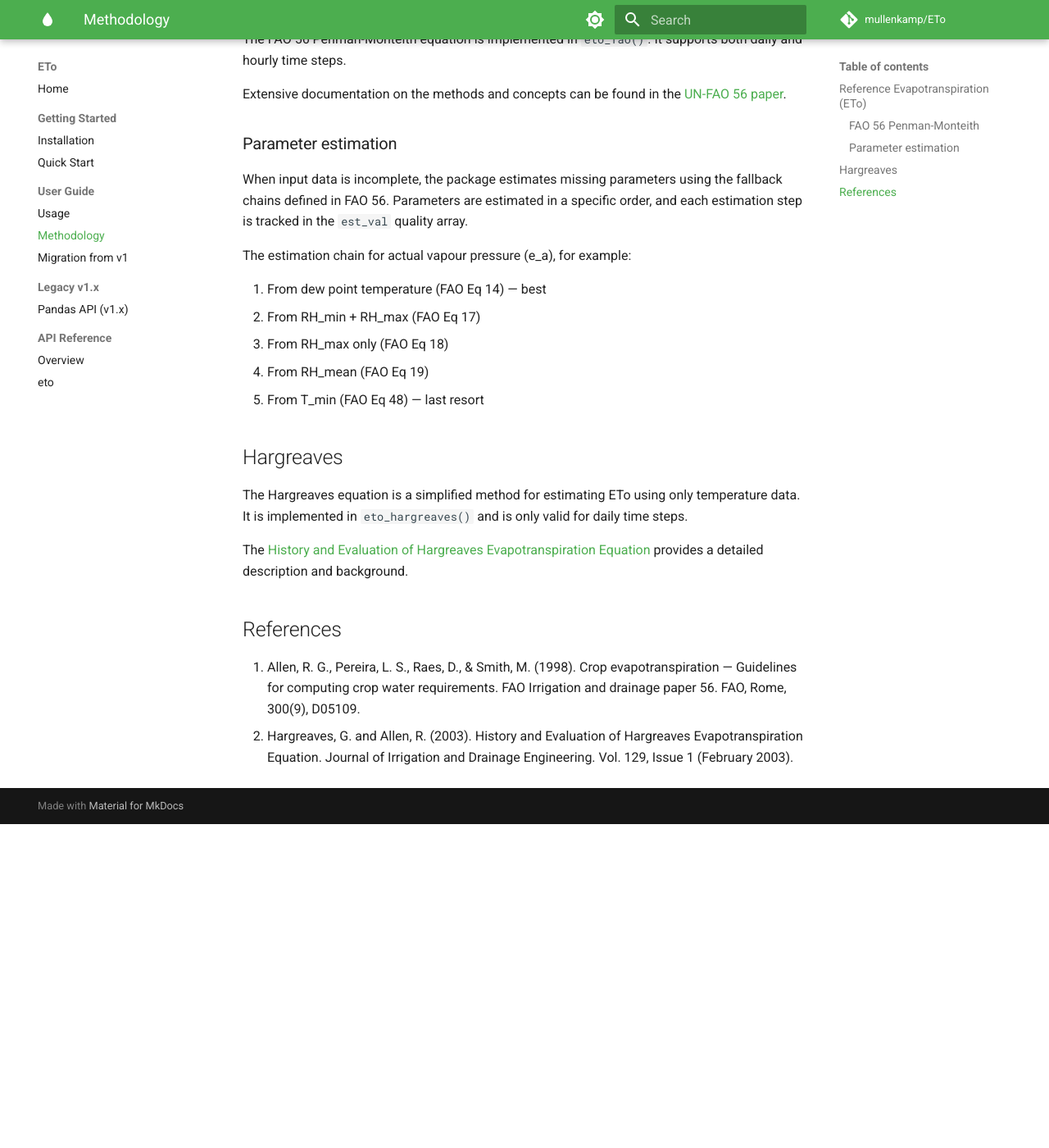
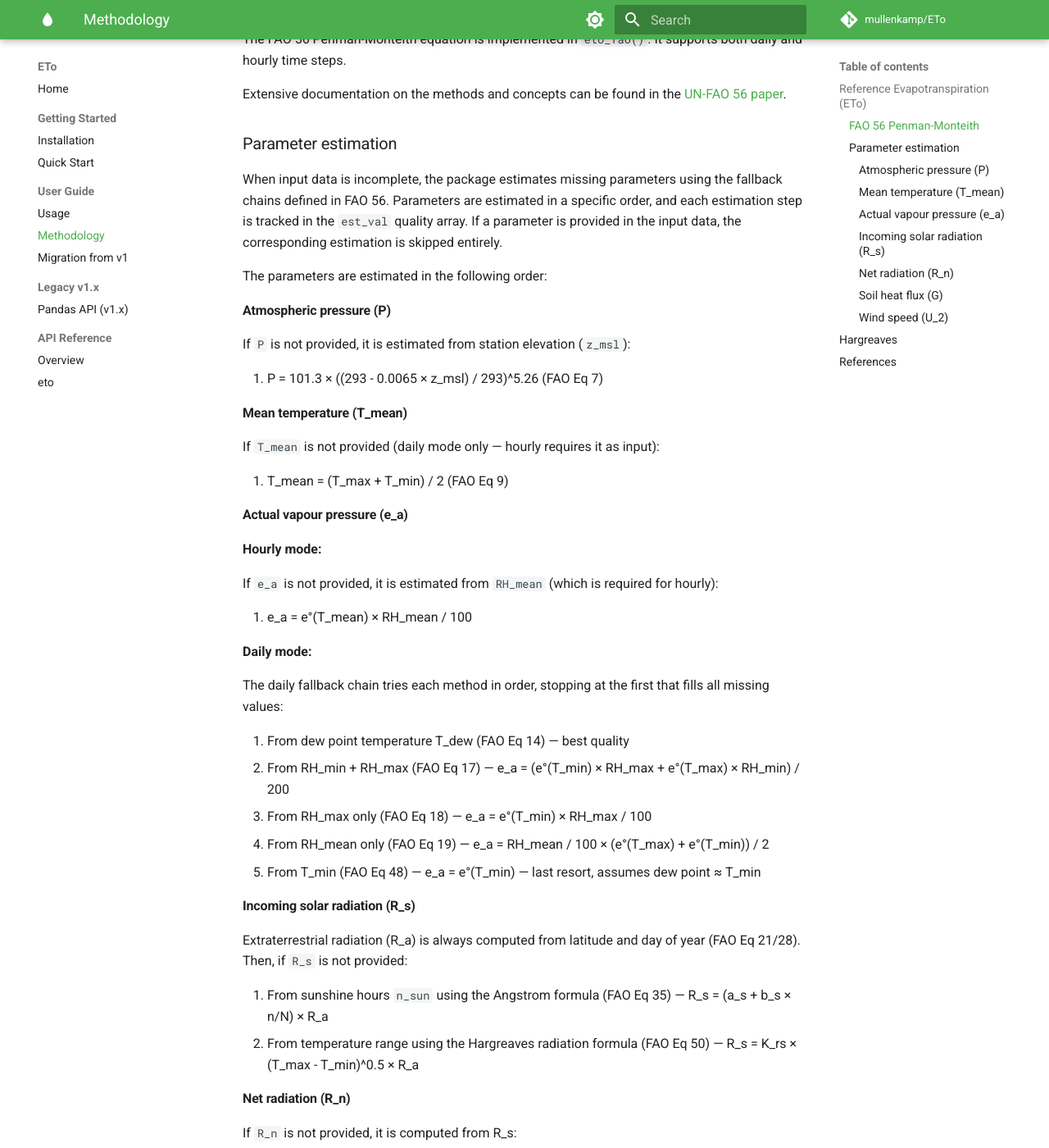
Before and after one commit to Evapotranspiration/ETo, an MkDocs documentation site: the page built from docs/guide/methodology.md, in a window 1280 px wide and 1400 px high, scrolled down 587 px. Shown: the whole window at 82% size. Built offline with MkDocs 1.6.1 and Material for MkDocs 9.7.7, drawn with Linux system fonts in a browser that asks for light colours; comment, search, counter and statistics services are not loaded; before the commit the page ends 1592 px from its top, so only the background shows below that; some of the changed text lies outside the part shown.

Commit message:
more docs

```diff
--- a/docs/guide/methodology.md
+++ b/docs/guide/methodology.md
@@ -16,15 +16,68 @@ Extensive documentation on the methods and concepts can be found in the [UN-FAO
 
 ### Parameter estimation
 
-When input data is incomplete, the package estimates missing parameters using the fallback chains defined in FAO 56. Parameters are estimated in a specific order, and each estimation step is tracked in the `est_val` quality array.
+When input data is incomplete, the package estimates missing parameters using the fallback chains defined in FAO 56. Parameters are estimated in a specific order, and each estimation step is tracked in the `est_val` quality array. If a parameter is provided in the input data, the corresponding estimation is skipped entirely.
 
-The estimation chain for actual vapour pressure (e_a), for example:
+The parameters are estimated in the following order:
 
-1. From dew point temperature (FAO Eq 14) — best
-2. From RH_min + RH_max (FAO Eq 17)
-3. From RH_max only (FAO Eq 18)
-4. From RH_mean (FAO Eq 19)
-5. From T_min (FAO Eq 48) — last resort
+#### Atmospheric pressure (P)
+
+If `P` is not provided, it is estimated from station elevation (`z_msl`):
+
+1. P = 101.3 × ((293 - 0.0065 × z_msl) / 293)^5.26 (FAO Eq 7)
+
+#### Mean temperature (T_mean)
+
+If `T_mean` is not provided (daily mode only — hourly requires it as input):
+
+1. T_mean = (T_max + T_min) / 2 (FAO Eq 9)
+
+#### Actual vapour pressure (e_a)
+
+**Hourly mode:**
+
+If `e_a` is not provided, it is estimated from `RH_mean` (which is required for hourly):
+
+1. e_a = e°(T_mean) × RH_mean / 100
+
+**Daily mode:**
+
+The daily fallback chain tries each method in order, stopping at the first that fills all missing values:
+
+1. From dew point temperature T_dew (FAO Eq 14) — best quality
+2. From RH_min + RH_max (FAO Eq 17) — e_a = (e°(T_min) × RH_max + e°(T_max) × RH_min) / 200
+3. From RH_max only (FAO Eq 18) — e_a = e°(T_min) × RH_max / 100
+4. From RH_mean only (FAO Eq 19) — e_a = RH_mean / 100 × (e°(T_max) + e°(T_min)) / 2
+5. From T_min (FAO Eq 48) — e_a = e°(T_min) — last resort, assumes dew point ≈ T_min
+
+#### Incoming solar radiation (R_s)
+
+Extraterrestrial radiation (R_a) is always computed from latitude and day of year (FAO Eq 21/28). Then, if `R_s` is not provided:
+
+1. From sunshine hours `n_sun` using the Angstrom formula (FAO Eq 35) — R_s = (a_s + b_s × n/N) × R_a
+2. From temperature range using the Hargreaves radiation formula (FAO Eq 50) — R_s = K_rs × (T_max - T_min)^0.5 × R_a
+
+#### Net radiation (R_n)
+
+If `R_n` is not provided, it is computed from R_s:
+
+1. R_n = R_ns - R_nl, where R_ns = (1 - albedo) × R_s (FAO Eq 38) and R_nl is the net outgoing longwave radiation (FAO Eq 39 for daily, Eq 40 for hourly)
+
+#### Soil heat flux (G)
+
+If `G` is not provided:
+
+- **Daily**: G = 0 (FAO Eq 42 — negligible for daily time steps)
+- **Hourly daytime** (R_n > 0): G = 0.1 × R_n (FAO Eq 45)
+- **Hourly nighttime** (R_n ≤ 0): G = 0.5 × R_n (FAO Eq 46)
+
+#### Wind speed (U_2)
+
+Wind speed at 2 m height is needed for the Penman-Monteith equation. If `U_z` is provided, it is converted:
+
+1. U_2 = U_z × 4.87 / ln(67.8 × z_u - 5.42) (FAO Eq 47)
+
+If `U_z` is not provided, a default of U_2 = 2 m/s is used (FAO recommendation for missing wind data).
 
 ## Hargreaves
 
```
Also changed, not shown: site/guide/methodology/index.html, site/search/search_index.json.
